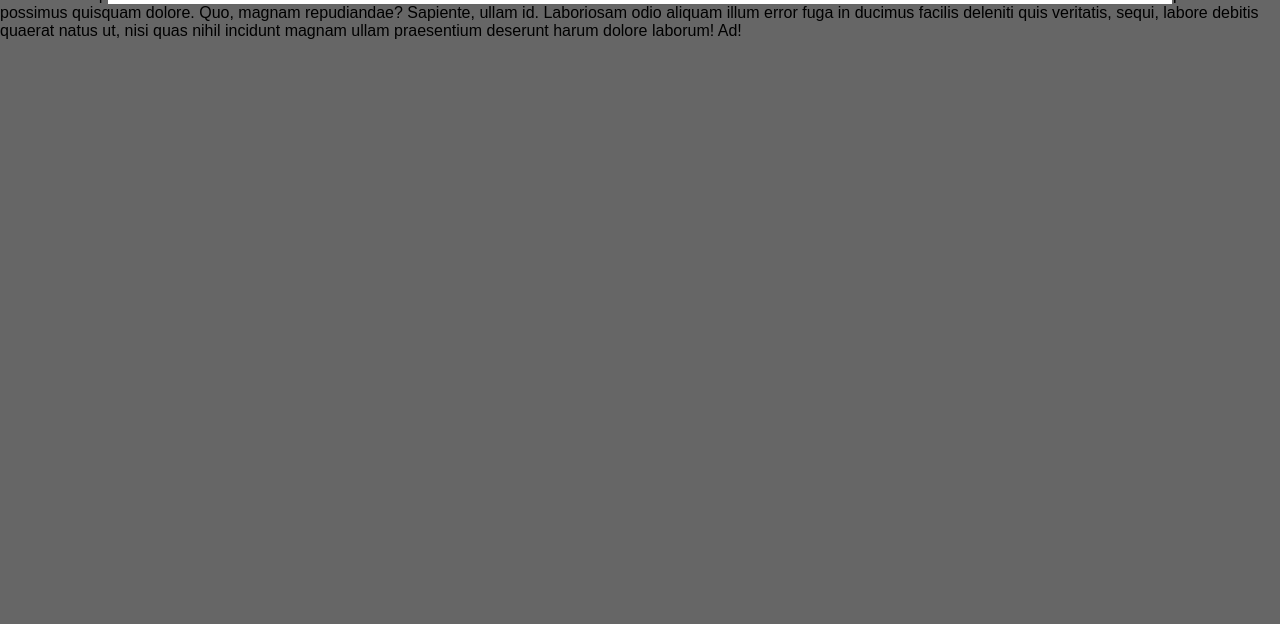
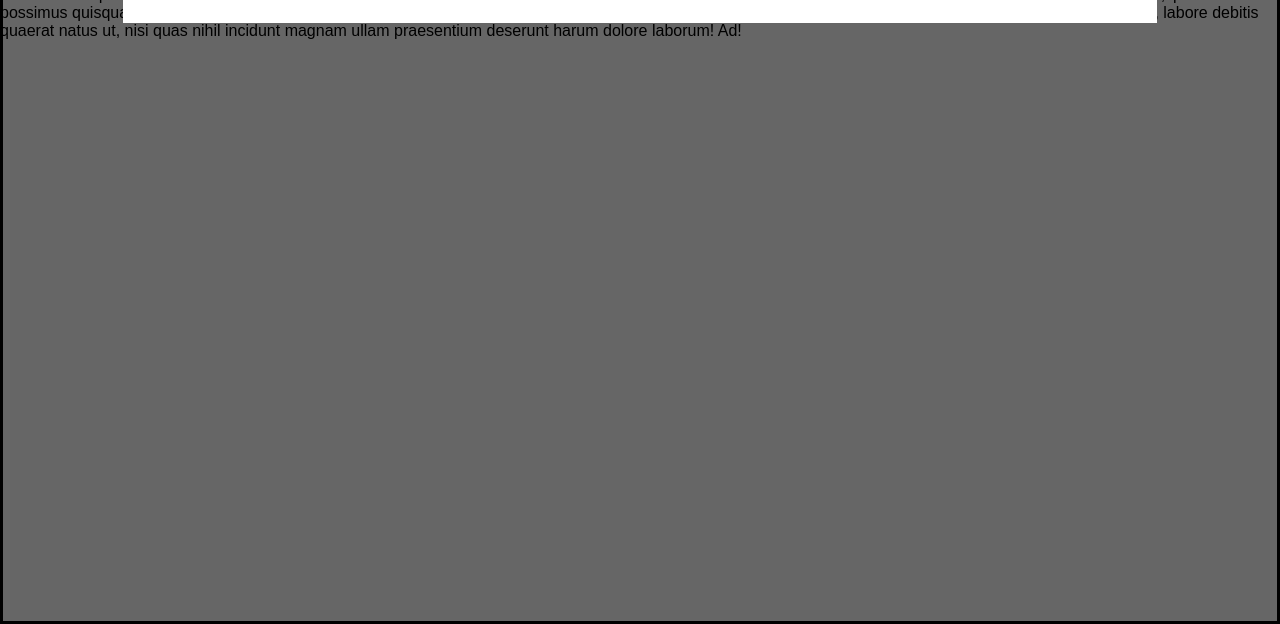
Before and after one commit to Canuto26/Ventana-modal, a plain HTML site: page index.html in a window 1280 px wide. Shown: the part 176-800 px from the top of the page. Drawn offline with Linux system fonts and the light colour scheme.

Commit message:
eliminando componente JS y agregando etiqueta dialog

```diff
--- a/index.html
+++ b/index.html
@@ -7,13 +7,13 @@
     <title>Ventanas modales</title>
 </head>
 <body>
-    <div class="modal">
+    <dialog open>
         <div class="modal__content">
             <h2 class="modal__title">VENTANA MODAL</h2>
         <p class="modal__text">Lorem ipsum dolor sit amet consectetur, adipisicing elit. Ad voluptatibus hic, corporis atque autem magni eius error, vel cupiditate consequuntur fugit. Vitae cum soluta eveniet sit provident. Quasi, inventore voluptate?</p>
         <button class="modal__close-buttom">x</button>
         </div>
-    </div>
+    </dialog>
     Lorem ipsum dolor sit amet consectetur adipisicing elit. Quidem, nam ipsam quod consectetur provident ad, fuga deleniti, accusantium asperiores neque nemo corrupti enim ut ipsa explicabo iusto dolore hic assumenda!
     Lorem ipsum dolor sit amet consectetur adipisicing elit. Voluptate porro molestias quis, quam, odit corporis eos dolore delectus blanditiis fuga animi maiores dicta unde minus. Accusantium maxime pariatur fugit praesentium!
     Lorem ipsum dolor sit amet consectetur adipisicing elit. Natus error earum dignissimos beatae numquam, enim quae obcaecati suscipit aut fugit dolore eveniet in voluptatibus velit eum mollitia iste provident commodi.
@@ -23,10 +23,10 @@
     Voluptates voluptatum nemo voluptatibus ipsum et libero quod numquam. Laudantium iste architecto delectus, animi soluta aspernatur quos. Voluptatibus, voluptate quod similique exercitationem aliquam libero, eligendi obcaecati vel a deleniti quo.
     Provident id consequatur, debitis tempora amet laudantium dolores dignissimos esse recusandae sequi quo error quos voluptatum culpa similique, ipsa odit aut possimus quisquam dolore. Quo, magnam repudiandae? Sapiente, ullam id.
     Laboriosam odio aliquam illum error fuga in ducimus facilis deleniti quis veritatis, sequi, labore debitis quaerat natus ut, nisi quas nihil incidunt magnam ullam praesentium deserunt harum dolore laborum! Ad!
-    <script>
+    <!-- <script>
         document.querySelector(".modal__close-buttom").addEventListener("click",()=>{
             document.querySelector(".modal").style.display="none"
         })
-    </script>
+    </script> -->
 </body>
 </html>
--- a/styles.css
+++ b/styles.css
@@ -3,11 +3,12 @@ body{
     font-family: sans-serif;
 }
 
-.modal{
+dialog{
     position: absolute;
     background-color: #0009;
     width: 100vw;
     height: 100vh;
+    box-sizing: border-box;
 }
 
 .modal__content{
```
